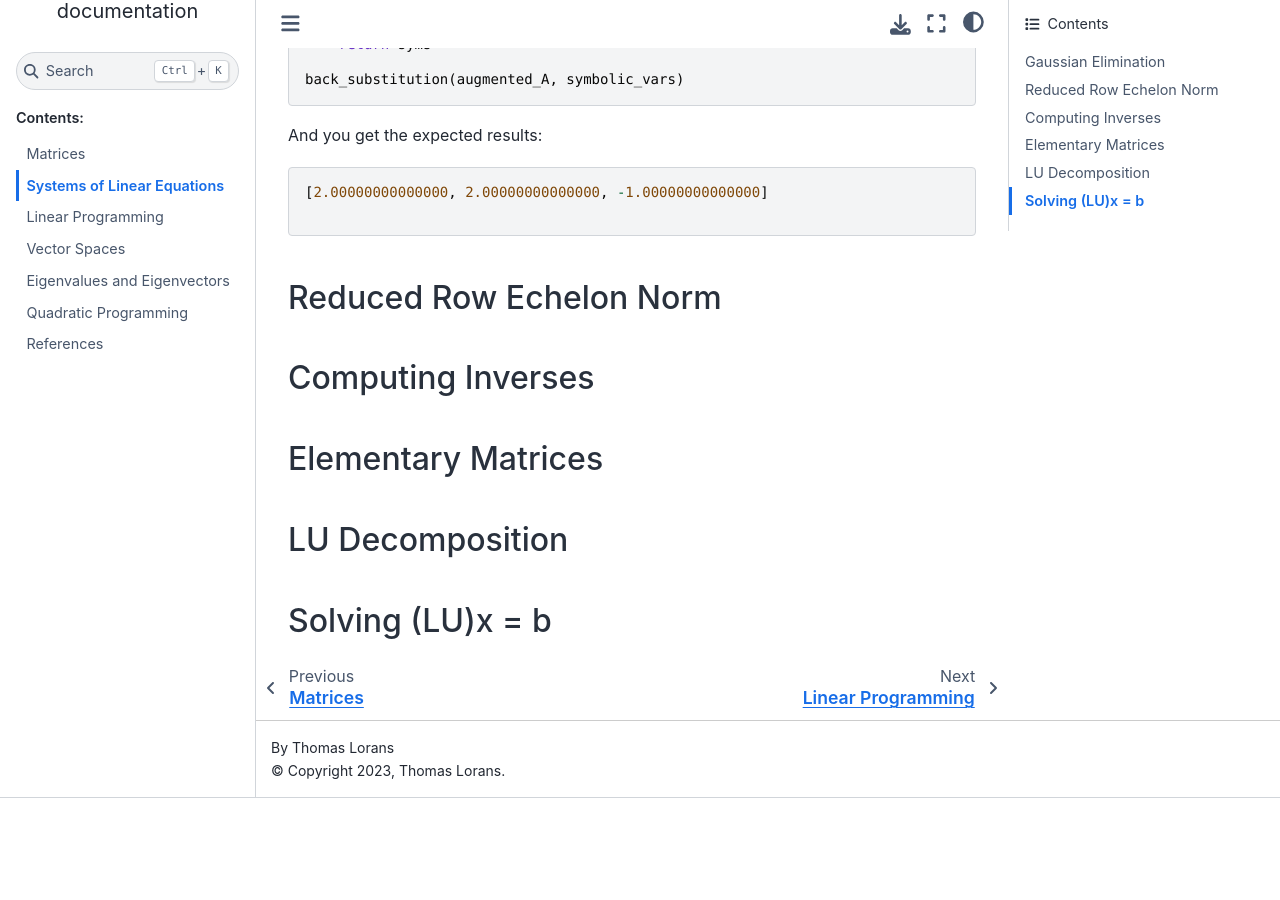
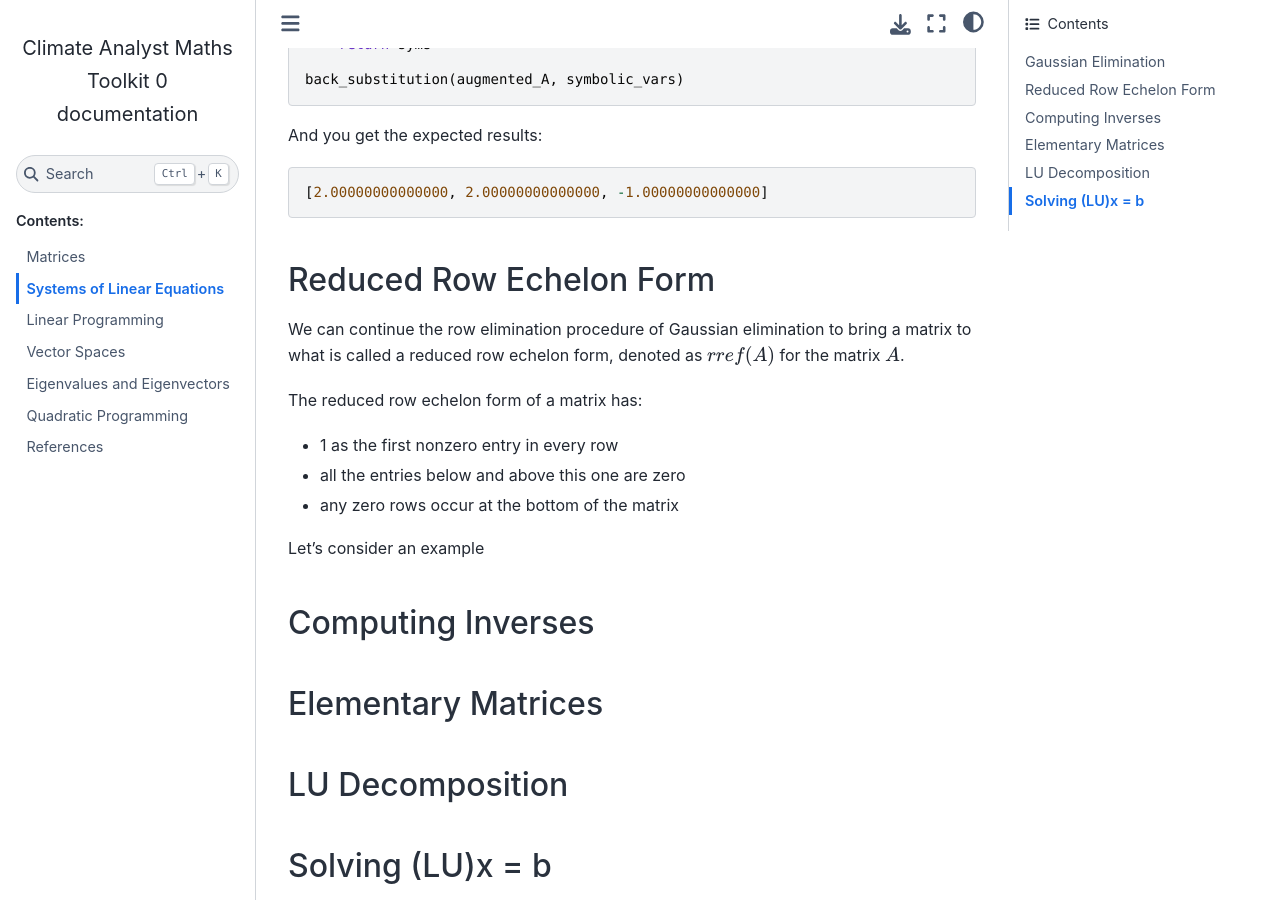
Before and after one commit to tlorans/ClimateAnalystMathsToolkit, a Sphinx documentation site: the page built from docs/source/systemslinearequations.md, in a window 1280 px wide and 900 px high, scrolled down 3500 px. Built offline with Sphinx 7.4.7 and the Sphinx Book theme 1.1.4, drawn with Linux system fonts in a browser that asks for light colours; before the commit the page ends 4298 px from its top, so only the background shows below that.

Commit message:
we wil l do a simple example to be sure to find the rref

````diff
--- a/docs/source/systemslinearequations.md
+++ b/docs/source/systemslinearequations.md
@@ -215,10 +215,18 @@
 And you get the expected results:
 ```
 [2.00000000000000, 2.00000000000000, -1.00000000000000]
-
 ```
 
-### Reduced Row Echelon Norm
+### Reduced Row Echelon Form
+
+We can continue the row elimination procedure of Gaussian elimination to bring a matrix to what is called a reduced row echelon form, denoted as $rref(A)$ for the matrix $A$.
+
+The reduced row echelon form of a matrix has:
+- 1 as the first nonzero entry in every row
+- all the entries below and above this one are zero
+- any zero rows occur at the bottom of the matrix
+
+Let's consider an example
 
 ### Computing Inverses
 
````
Also changed, not shown: 8 other files.
